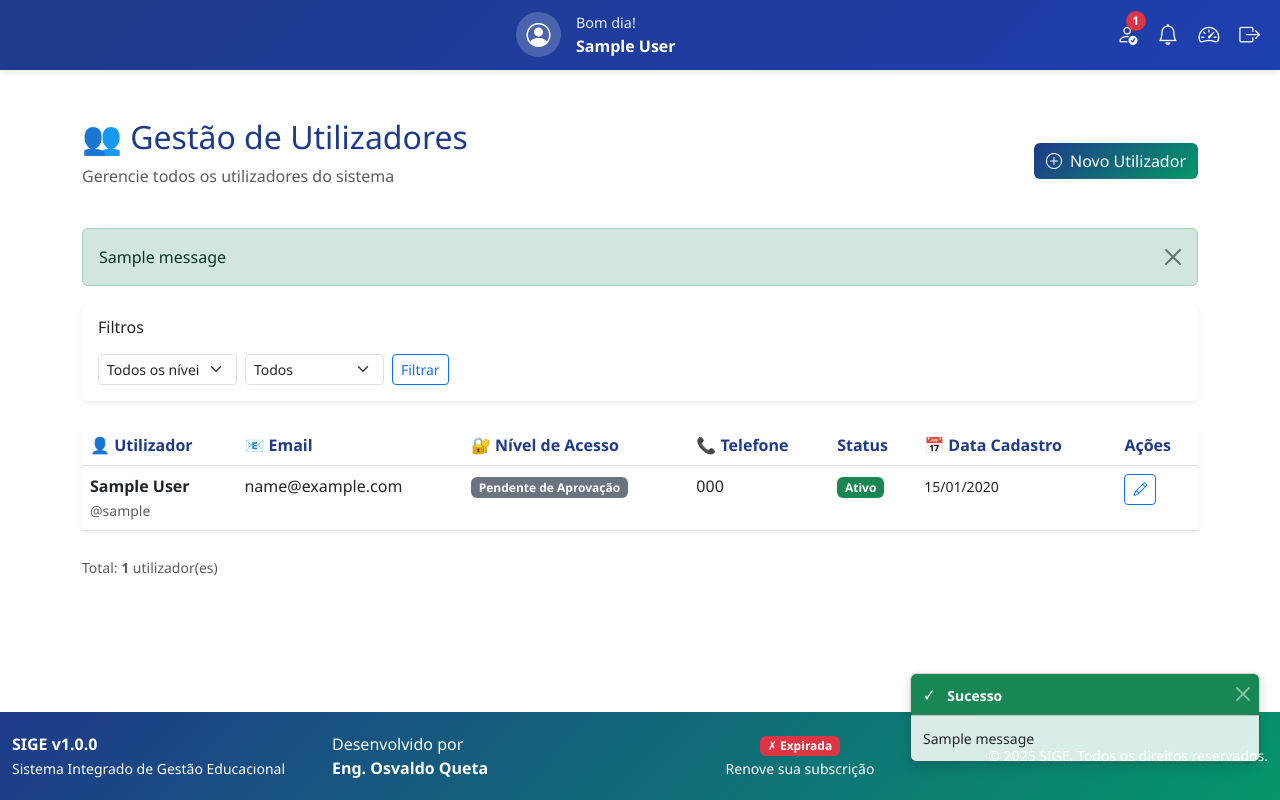
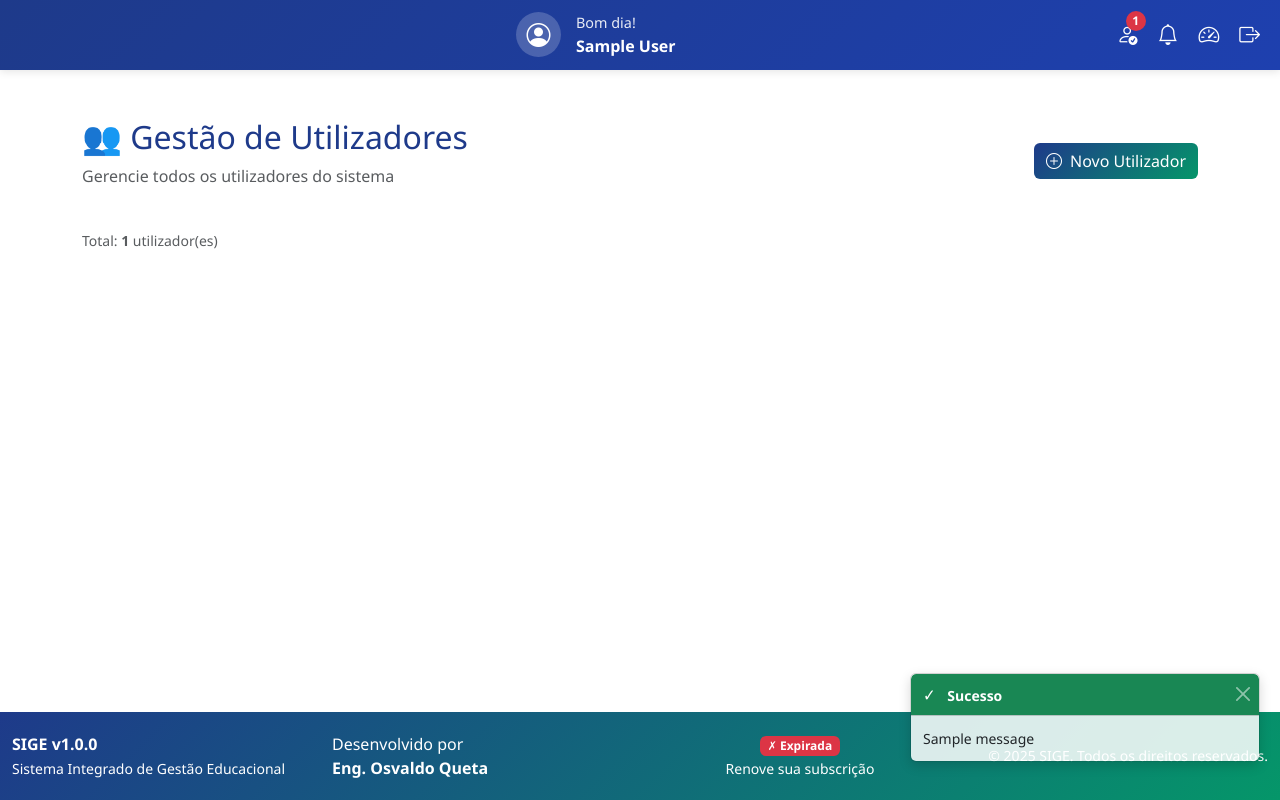
Before and after one commit to OsvaldoFernando/SIGE-QUETA, a Django app: page /utilizadores/ in a window 1280 px wide. Run offline with Django 5.2, Linux system fonts and the light colour scheme; a user stored in the database is signed in; tables that the repository leaves empty hold one stand-in row (values such as "Sample post"); one stand-in notice (Sample message) is shown.

Commit message:
Add modal window for creating new users and adjust page layout
Replace "New User" button with a button that triggers a modal for creating new users, and remove the old message display and filter sections.

Replit-Commit-Author: Agent
Replit-Commit-Session-Id: 98b0e44c-8c8b-4376-a476-cd49acfdc51a
Replit-Commit-Checkpoint-Type: intermediate_checkpoint
Replit-Commit-Event-Id: 0d48660f-c1b9-4797-93d5-219cd6fd4bdc
Replit-Commit-Screenshot-Url: https://storage.googleapis.com/screenshot-production-us-central1/756c7a17-0891-4f1d-9e66-f6c4d8f7c722/98b0e44c-8c8b-4376-a476-cd49acfdc51a/eAXvURt
Replit-Helium-Checkpoint-Created: true

```diff
--- a/core/templates/core/utilizadores/listar.html
+++ b/core/templates/core/utilizadores/listar.html
@@ -10,106 +10,71 @@
             <h2 style="color: #1e3a8a;">👥 Gestão de Utilizadores</h2>
             <p class="text-muted">Gerencie todos os utilizadores do sistema</p>
         </div>
-        <a href="{% url 'criar_utilizador' %}" class="btn btn-primary" style="background: linear-gradient(135deg, #1e3a8a 0%, #059669 100%); border: none;">
+        <button type="button" class="btn btn-primary" style="background: linear-gradient(135deg, #1e3a8a 0%, #059669 100%); border: none;" onclick="abrirModalCriacao()">
             <i class="bi bi-plus-circle me-2"></i>Novo Utilizador
-        </a>
+        </button>
     </div>
 
-    {% if messages %}
-        {% for message in messages %}
-            <div class="alert alert-{{ message.tags }} alert-dismissible fade show" role="alert">
-                {{ message }}
-                <button type="button" class="btn-close" data-bs-dismiss="alert"></button>
-            </div>
-        {% endfor %}
-    {% endif %}
-
-    <!-- Filtros -->
-    <div class="card border-0 shadow-sm mb-4">
-        <div class="card-body">
-            <h6 class="card-title mb-3">Filtros</h6>
-            <div class="row g-3">
-                <div class="col-md-4">
-                    <form method="get" class="d-flex gap-2">
-                        <select name="nivel" class="form-select form-select-sm">
-                            <option value="">Todos os níveis</option>
-                            {% for value, label in niveis_acesso %}
-                                <option value="{{ value }}" {% if nivel_filtro == value %}selected{% endif %}>{{ label }}</option>
-                            {% endfor %}
-                        </select>
-                        <select name="ativo" class="form-select form-select-sm">
-                            <option value="">Todos</option>
-                            <option value="sim" {% if ativo_filtro == 'sim' %}selected{% endif %}>Ativos</option>
-                            <option value="nao" {% if ativo_filtro == 'nao' %}selected{% endif %}>Inativos</option>
-                        </select>
-                        <button type="submit" class="btn btn-outline-primary btn-sm">Filtrar</button>
+    <!-- Modal de Criação -->
+    <div class="modal fade" id="modalCriacao" tabindex="-1" aria-hidden="true">
+        <div class="modal-dialog modal-lg">
+            <div class="modal-content border-0 shadow-lg">
+                <div class="modal-header text-white" style="background: linear-gradient(135deg, #1e3a8a 0%, #059669 100%);">
+                    <h5 class="modal-title"><i class="bi bi-person-plus-fill me-2"></i>Novo Utilizador</h5>
+                    <button type="button" class="btn-close btn-close-white" data-bs-dismiss="modal" aria-label="Close"></button>
+                </div>
+                <div class="modal-body p-4">
+                    <form id="formCriacao" class="needs-validation">
+                        {% csrf_token %}
+                        <div class="row mb-3">
+                            <div class="col-md-6">
+                                <label class="form-label small fw-bold">Nome de Utilizador</label>
+                                <input type="text" class="form-control" name="username" required>
+                            </div>
+                            <div class="col-md-6">
+                                <label class="form-label small fw-bold">Email</label>
+                                <input type="email" class="form-control" name="email" required>
+                            </div>
+                        </div>
+                        <div class="row mb-3">
+                            <div class="col-md-6">
+                                <label class="form-label small fw-bold">Primeiro Nome</label>
+                                <input type="text" class="form-control" name="first_name">
+                            </div>
+                            <div class="col-md-6">
+                                <label class="form-label small fw-bold">Último Nome</label>
+                                <input type="text" class="form-control" name="last_name">
+                            </div>
+                        </div>
+                        <div class="row mb-3">
+                            <div class="col-md-6">
+                                <label class="form-label small fw-bold">Senha</label>
+                                <input type="password" class="form-control" name="password" required>
+                            </div>
+                            <div class="col-md-6">
+                                <label class="form-label small fw-bold">Telefone</label>
+                                <input type="tel" class="form-control" name="telefone">
+                            </div>
+                        </div>
+                        <div class="row mb-3">
+                            <div class="col-md-6">
+                                <label class="form-label small fw-bold">Nível de Acesso</label>
+                                <select class="form-select" name="nivel_acesso" required>
+                                    {% for value, label in niveis_acesso %}
+                                    <option value="{{ value }}">{{ label }}</option>
+                                    {% endfor %}
+                                </select>
+                            </div>
+                        </div>
                     </form>
                 </div>
+                <div class="modal-footer bg-light border-0">
+                    <button type="button" class="btn btn-outline-secondary" data-bs-dismiss="modal">Cancelar</button>
+                    <button type="button" class="btn btn-primary px-4" id="btnSalvarCriacao" style="background: linear-gradient(135deg, #1e3a8a 0%, #059669 100%); border: none;">
+                        Criar Utilizador
+                    </button>
+                </div>
             </div>
-        </div>
-    </div>
-
-    <!-- Tabela de Utilizadores -->
-    <div class="card border-0 shadow-sm">
-        <div class="table-responsive">
-            <table class="table table-hover mb-0">
-                <thead style="background: #f8f9fa;">
-                    <tr>
-                        <th style="color: #1e3a8a;">👤 Utilizador</th>
-                        <th style="color: #1e3a8a;">📧 Email</th>
-                        <th style="color: #1e3a8a;">🔐 Nível de Acesso</th>
-                        <th style="color: #1e3a8a;">📞 Telefone</th>
-                        <th style="color: #1e3a8a;">Status</th>
-                        <th style="color: #1e3a8a;">📅 Data Cadastro</th>
-                        <th style="color: #1e3a8a;">Ações</th>
-                    </tr>
-                </thead>
-                <tbody>
-                    {% for user in utilizadores %}
-                    <tr id="user-row-{{ user.id }}">
-                        <td>
-                            <strong>{{ user.get_full_name|default:user.username }}</strong>
-                            <br><small class="text-muted">@{{ user.username }}</small>
-                        </td>
-                        <td>{{ user.email }}</td>
-                        <td>
-                            <span class="badge" id="badge-nivel-{{ user.id }}" style="background: {% if user.perfil.nivel_acesso == 'admin' or user.perfil.nivel_acesso == 'super_admin' %}#dc2626{% elif user.perfil.nivel_acesso == 'secretaria' or user.perfil.nivel_acesso == 'secretario_academico' %}#2563eb{% elif user.perfil.nivel_acesso == 'professor' %}#059669{% else %}#6b7280{% endif %};">
-                                {{ user.perfil.get_nivel_acesso_display }}
-                            </span>
-                        </td>
-                        <td>{{ user.perfil.telefone|default:"-" }}</td>
-                        <td>
-                            <span class="badge {% if user.is_active %}bg-success{% else %}bg-secondary{% endif %}" id="badge-status-{{ user.id }}">
-                                {% if user.is_active %}Ativo{% else %}Inativo{% endif %}
-                            </span>
-                        </td>
-                        <td><small>{{ user.date_joined|date:"d/m/Y" }}</small></td>
-                        <td>
-                            <div class="btn-group btn-group-sm">
-                                <button type="button" class="btn btn-outline-primary" onclick="abrirModalEdicao({{ user.id }})" title="Editar">
-                                    <i class="bi bi-pencil"></i>
-                                </button>
-                                {% if user.id != request.user.id %}
-                                <a href="{% url 'ativar_utilizador' user.id %}" class="btn btn-outline-warning" title="{% if user.is_active %}Desativar{% else %}Ativar{% endif %}">
-                                    <i class="bi bi-toggle{% if user.is_active %}2-on{% else %}2-off{% endif %}"></i>
-                                </a>
-                                <a href="{% url 'deletar_utilizador' user.id %}" class="btn btn-outline-danger" title="Deletar">
-                                    <i class="bi bi-trash"></i>
-                                </a>
-                                {% endif %}
-                            </div>
-                        </td>
-                    </tr>
-                    {% empty %}
-                    <tr>
-                        <td colspan="7" class="text-center text-muted py-4">
-                            <i class="bi bi-inbox" style="font-size: 2rem;"></i><br>
-                            Nenhum utilizador encontrado
-                        </td>
-                    </tr>
-                    {% endfor %}
-                </tbody>
-            </table>
         </div>
     </div>
 
@@ -189,11 +154,53 @@
     </div>
 
     <script>
-        // Modal de Edição initialization
+        // Modais initialization
         document.addEventListener('DOMContentLoaded', () => {
-            const modalEl = document.getElementById('modalEdicao');
-            if (modalEl) {
-                window.modalEdicaoObj = new bootstrap.Modal(modalEl);
+            const modalEdicaoEl = document.getElementById('modalEdicao');
+            if (modalEdicaoEl) {
+                window.modalEdicaoObj = new bootstrap.Modal(modalEdicaoEl);
+            }
+
+            const modalCriacaoEl = document.getElementById('modalCriacao');
+            if (modalCriacaoEl) {
+                window.modalCriacaoObj = new bootstrap.Modal(modalCriacaoEl);
+            }
+        });
+
+        function abrirModalCriacao() {
+            document.getElementById('formCriacao').reset();
+            if (window.modalCriacaoObj) {
+                window.modalCriacaoObj.show();
+            }
+        }
+
+        document.getElementById('btnSalvarCriacao').addEventListener('click', async () => {
+            const form = document.getElementById('formCriacao');
+            const formData = new FormData(form);
+
+            try {
+                const response = await fetch('{% url "criar_utilizador" %}', {
+                    method: 'POST',
+                    body: formData,
+                    headers: {
+                        'X-CSRFToken': formData.get('csrfmiddlewaretoken'),
+                        'X-Requested-With': 'XMLHttpRequest'
+                    }
+                });
+
+                const data = await response.json();
+
+                if (data.success) {
+                    if (window.modalCriacaoObj) {
+                        window.modalCriacaoObj.hide();
+                    }
+                    location.reload();
+                } else {
+                    alert('Erro ao criar: ' + data.error);
+                }
+            } catch (error) {
+                console.error('Erro:', error);
+                alert('Erro ao processar requisição.');
             }
         });
 
```
Also changed, not shown: 2 other files.
